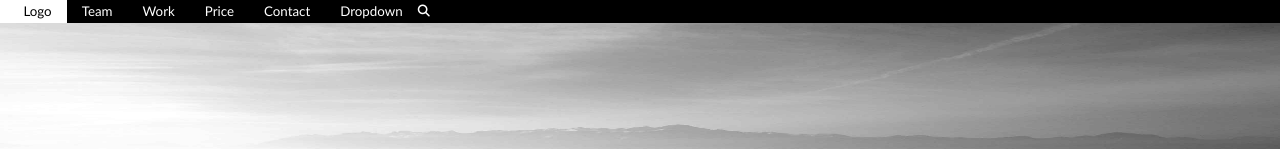
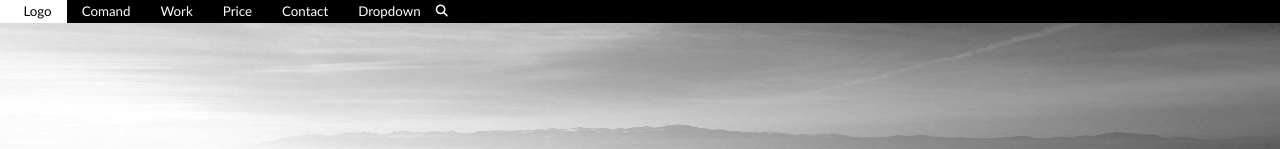
Before and after one commit to farhodshoh/nature, a plain HTML site: page index.html in a window 1280 px wide. Shown: the top 149 px of the page. Drawn offline with Linux system fonts and the light colour scheme.

Commit message:
refactoring

```diff
--- a/index.html
+++ b/index.html
@@ -13,7 +13,7 @@
         <div>
           <ul>
             <li class="Logo"><a href="#section-Logo"><i class="fa-solid fa-house-chimney"></i>  Logo</a></li>
-            <li><a href="#section-Team">Team</a></li>
+            <li><a href="#section-Team">Comand</a></li>
             <li><a href="#section-Work">Work</a></li>
             <li><a href="#section-Price">Price</a></li>
             <li><a href="#section-Contact">Contact</a></li>
@@ -24,7 +24,7 @@
          </div>
          <div id="sailboat">
           <img id="surat1" src="./sailboat.jpg" alt="sailboat">
-        <p><a href=""></a>LEARN W3.CSS</p>
+        <p><a href=""></a> LEARN W3.CSS</p>
       </div>
       <br><br><br>
       <div class="team">
```
